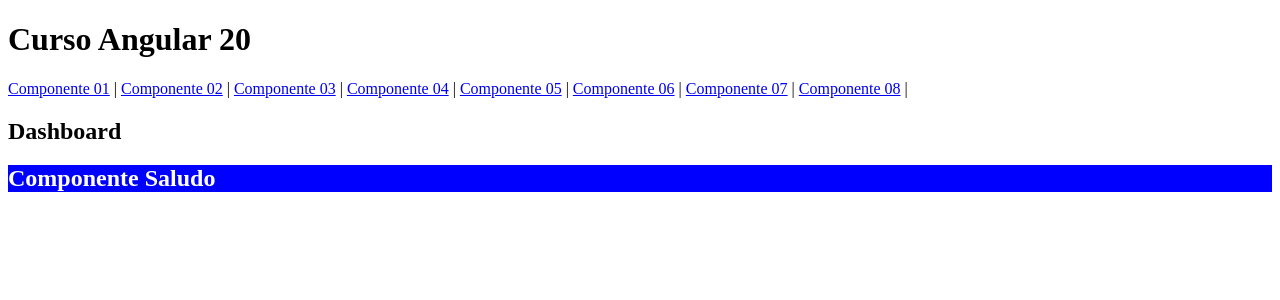
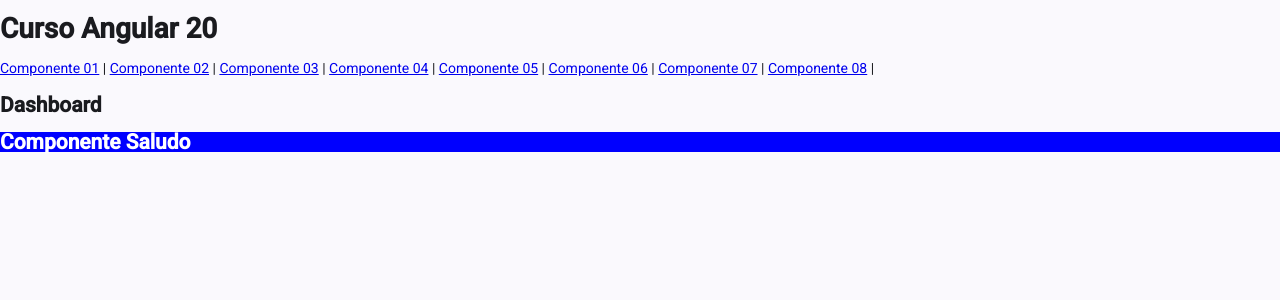
Before and after one commit to fhmontes123/cursoangular, an Angular app: page /dashboard/saludo in a window 1280 px wide. Shown: the top 300 px of the page. Built offline with nearby package versions, Linux system fonts and the light colour scheme.

Commit message:
18. Instalar Angular Material

```diff
--- a/angular.json
+++ b/angular.json
@@ -51,6 +51,7 @@
               }
             ],
             "styles": [
+              "src/custom-theme.scss",
               "src/styles.css"
             ]
           },
--- a/package.json
+++ b/package.json
@@ -22,10 +22,12 @@
   },
   "private": true,
   "dependencies": {
+    "@angular/cdk": "^20.2.3",
     "@angular/common": "^20.2.0",
     "@angular/compiler": "^20.2.0",
     "@angular/core": "^20.2.0",
     "@angular/forms": "^20.2.0",
+    "@angular/material": "^20.2.3",
     "@angular/platform-browser": "^20.2.0",
     "@angular/router": "^20.2.0",
     "rxjs": "~7.8.0",
--- /dev/null
+++ b/src/custom-theme.scss
@@ -0,0 +1,35 @@
+
+// Include theming for Angular Material with `mat.theme()`.
+// This Sass mixin will define CSS variables that are used for styling Angular Material
+// components according to the Material 3 design spec.
+// Learn more about theming and how to use it for your application's
+// custom components at https://material.angular.dev/guide/theming
+@use '@angular/material' as mat;
+
+html {
+  @include mat.theme((
+    color: (
+      primary: mat.$azure-palette,
+      tertiary: mat.$blue-palette,
+    ),
+    typography: Roboto,
+    density: 0,
+  ));
+}
+
+body {
+  // Default the application to a light color theme. This can be changed to
+  // `dark` to enable the dark color theme, or to `light dark` to defer to the
+  // user's system settings.
+  color-scheme: light;
+
+  // Set a default background, font and text colors for the application using
+  // Angular Material's system-level CSS variables. Learn more about these
+  // variables at https://material.angular.dev/guide/system-variables
+  background-color: var(--mat-sys-surface);
+  color: var(--mat-sys-on-surface);
+  font: var(--mat-sys-body-medium);
+
+  // Reset the user agent margin.
+  margin: 0;
+}
--- a/src/index.html
+++ b/src/index.html
@@ -6,6 +6,8 @@
   <base href="/">
   <meta name="viewport" content="width=device-width, initial-scale=1">
   <link rel="icon" type="image/x-icon" href="favicon.ico">
+  <link href="https://fonts.googleapis.com/css2?family=Roboto:wght@300;400;500&display=swap" rel="stylesheet">
+  <link href="https://fonts.googleapis.com/icon?family=Material+Icons" rel="stylesheet">
 </head>
 <body>
   <app-root></app-root>
--- a/src/styles.css
+++ b/src/styles.css
@@ -1 +1,4 @@
 /* You can add global styles to this file, and also import other style files */
+
+html, body { height: 100%; }
+body { margin: 0; font-family: Roboto, "Helvetica Neue", sans-serif; }
```
Also changed, not shown: 1 other file (tests, documents, lock files or other folders).
